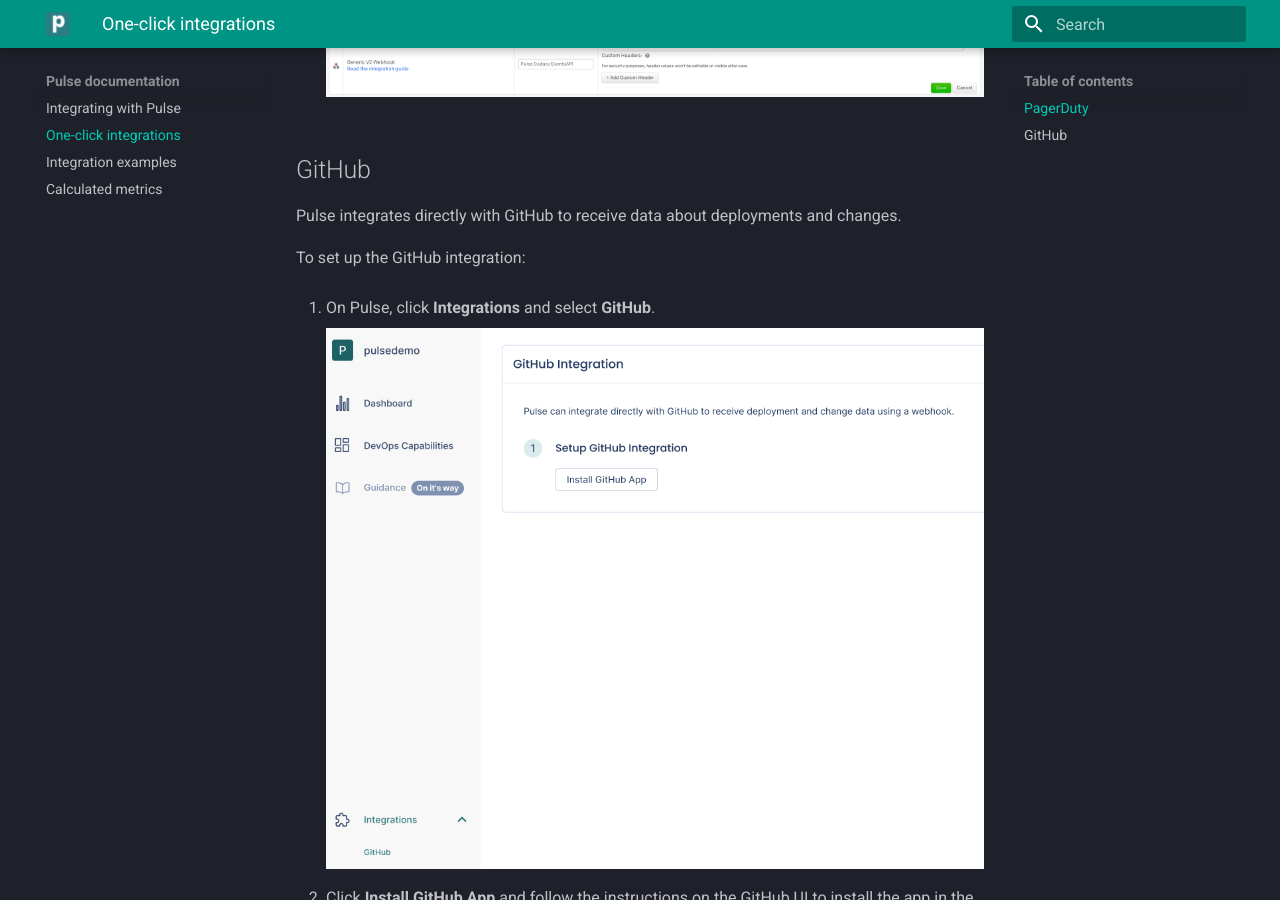
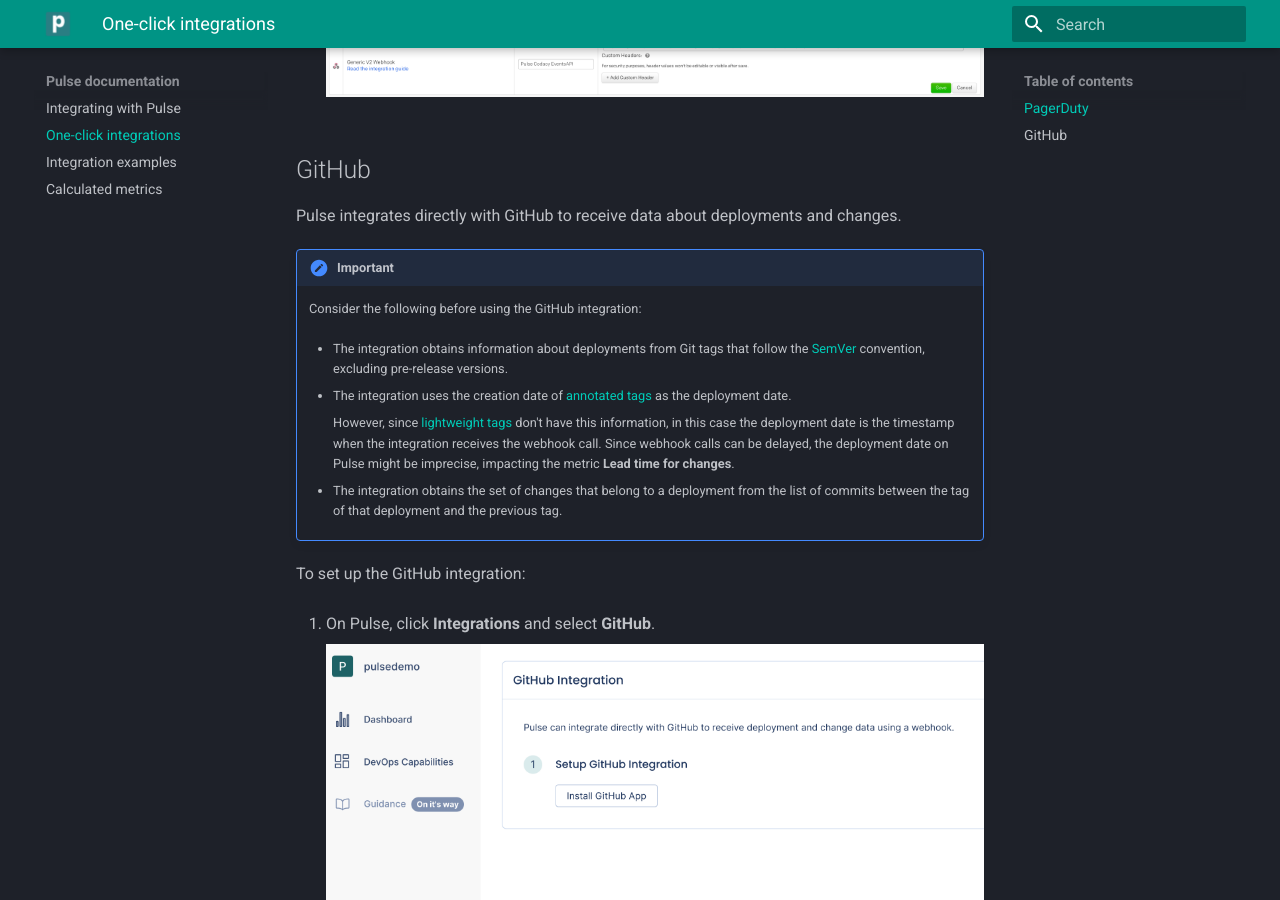
Before and after one commit to codacy/pulse-user-docs, an MkDocs documentation site: the page built from docs/one-click-integrations.md, in a window 1280 px wide and 900 px high, scrolled down 1122 px. Built offline with MkDocs 1.6.1 and Material for MkDocs 9.7.7, drawn with Linux system fonts in a browser that asks for light colours; some of the changed text lies outside the part shown.

Commit message:
style: Edit GitHub integration details
- Pulled the admonition block before the numbered instructions on how
to install the GitHub App, since these details may affect the decision
of the users to use the integration
- Slightly expanded the explanation of the "under the hood" details
to make the implications more apparent to the users

```diff
--- a/docs/one-click-integrations.md
+++ b/docs/one-click-integrations.md
@@ -25,6 +25,17 @@
 
 Pulse integrates directly with GitHub to receive data about deployments and changes.
 
+!!! important
+    Consider the following before using the GitHub integration:
+
+    -   The integration obtains information about deployments from Git tags that follow the [SemVer](https://semver.org) convention, excluding pre-release versions.
+
+    -   The integration uses the creation date of [annotated tags](https://git-scm.com/book/en/v2/Git-Basics-Tagging#_annotated_tags) as the deployment date.
+
+        However, since [lightweight tags](https://git-scm.com/book/en/v2/Git-Basics-Tagging#_lightweight_tags) don't have this information, in this case the deployment date is the timestamp when the integration receives the webhook call. Since webhook calls can be delayed, the deployment date on Pulse might be imprecise, impacting the metric **Lead time for changes**.
+
+    -   The integration obtains the set of changes that belong to a deployment from the list of commits between the tag of that deployment and the previous tag.
+
 To set up the GitHub integration:
 
 1.  On Pulse, click **Integrations** and select **GitHub**.
```
Also changed, not shown: other parts of docs/one-click-integrations.md (+0 -9 lines).
